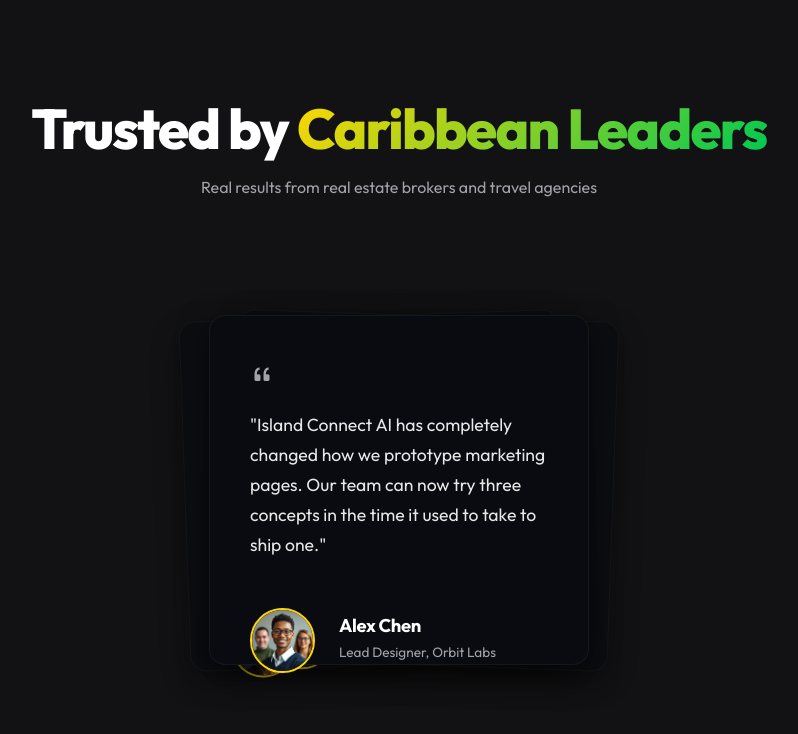
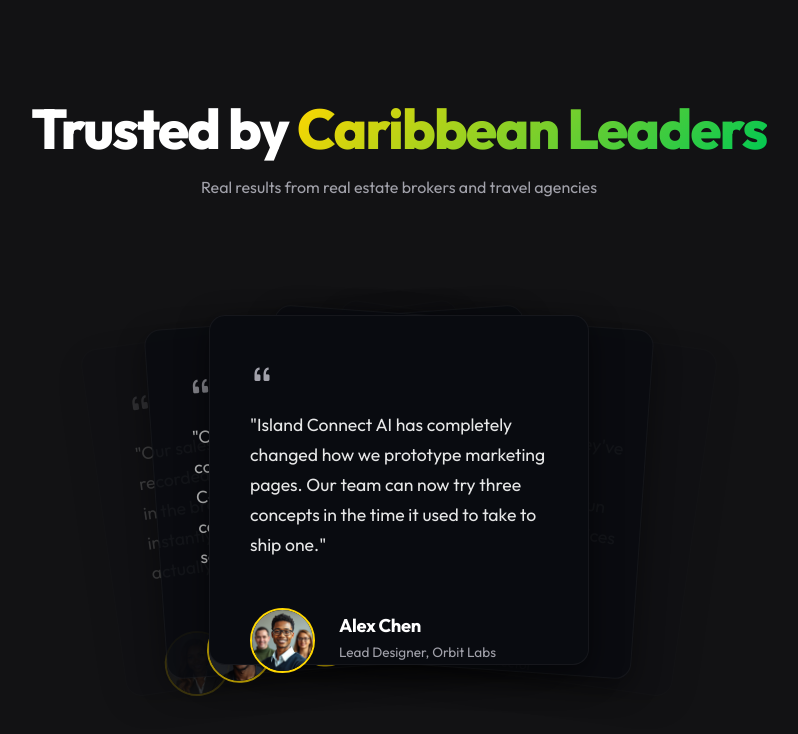
Before and after one commit to IVarm32/Island-Connect-AI., a React (Vite) app: page / in a window 1280 px wide. Shown: the part 3666-4400 px from the top of the page, without its empty margins (241-1039 px from the left). Built offline with nearby package versions, Linux system fonts and the light colour scheme.

Commit message:
Refine testimonial fan style

```diff
--- a/index.css
+++ b/index.css
@@ -513,14 +513,14 @@
 /* Base styles / Closed State */
 .testimonial-card:nth-child(1) {
     z-index: 1;
-    transform: rotate(-4deg);
-    opacity: 0;
+    transform: rotate(-8deg) translateX(-10px);
+    opacity: 0.2;
 }
 
 .testimonial-card:nth-child(2) {
     z-index: 2;
-    transform: rotate(-2deg);
-    opacity: 0.7;
+    transform: rotate(-4deg) translateX(-5px);
+    opacity: 0.8;
 }
 
 .testimonial-card:nth-child(3) {
@@ -531,50 +531,51 @@
 
 .testimonial-card:nth-child(4) {
     z-index: 2;
-    transform: rotate(2deg);
-    opacity: 0.7;
+    transform: rotate(4deg) translateX(5px);
+    opacity: 0.8;
 }
 
 .testimonial-card:nth-child(5) {
     z-index: 1;
-    transform: rotate(4deg);
-    opacity: 0;
+    transform: rotate(8deg) translateX(10px);
+    opacity: 0.2;
 }
 
 /* Desktop hover - Fan Opens */
 @media (min-width: 1024px) {
     .testimonial-track:hover .testimonial-card:nth-child(1) {
-        transform: rotate(-24deg);
+        transform: rotate(-35deg) translateX(-80px);
         opacity: 0.4;
     }
 
     .testimonial-track:hover .testimonial-card:nth-child(2) {
-        transform: rotate(-12deg);
-        opacity: 0.8;
+        transform: rotate(-18deg) translateX(-40px);
+        opacity: 0.9;
     }
 
     .testimonial-track:hover .testimonial-card:nth-child(3) {
-        transform: rotate(0deg);
+        transform: rotate(0deg) translateY(-10px);
         opacity: 1;
         z-index: 5;
     }
 
     .testimonial-track:hover .testimonial-card:nth-child(4) {
-        transform: rotate(12deg);
-        opacity: 0.8;
+        transform: rotate(18deg) translateX(40px);
+        opacity: 0.9;
     }
 
     .testimonial-track:hover .testimonial-card:nth-child(5) {
-        transform: rotate(24deg);
+        transform: rotate(35deg) translateX(80px);
         opacity: 0.4;
     }
 
     /* Pull up individual card on hover */
     .testimonial-track .testimonial-card:hover {
-        transform: translateY(-20px) scale(1.05) !important;
-        z-index: 10 !important;
+        transform: translateY(-40px) scale(1.08) rotate(0deg) !important;
+        z-index: 20 !important;
         opacity: 1 !important;
-        box-shadow: 0 15px 45px rgba(0, 0, 0, 0.8);
+        box-shadow: 0 30px 60px rgba(0, 0, 0, 0.9);
+        border: 1px solid rgba(255, 215, 0, 0.3);
     }
 }
 
```
